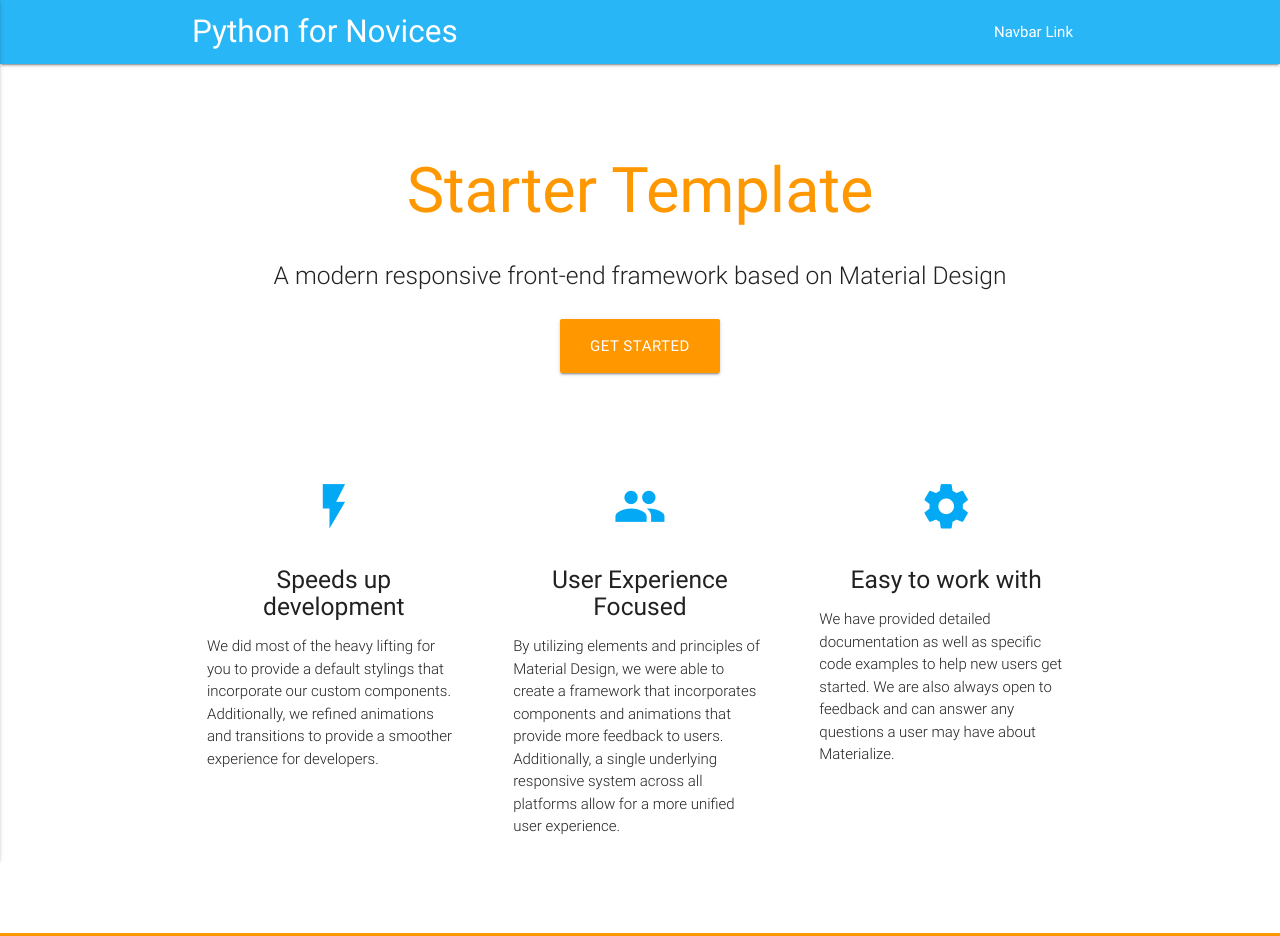
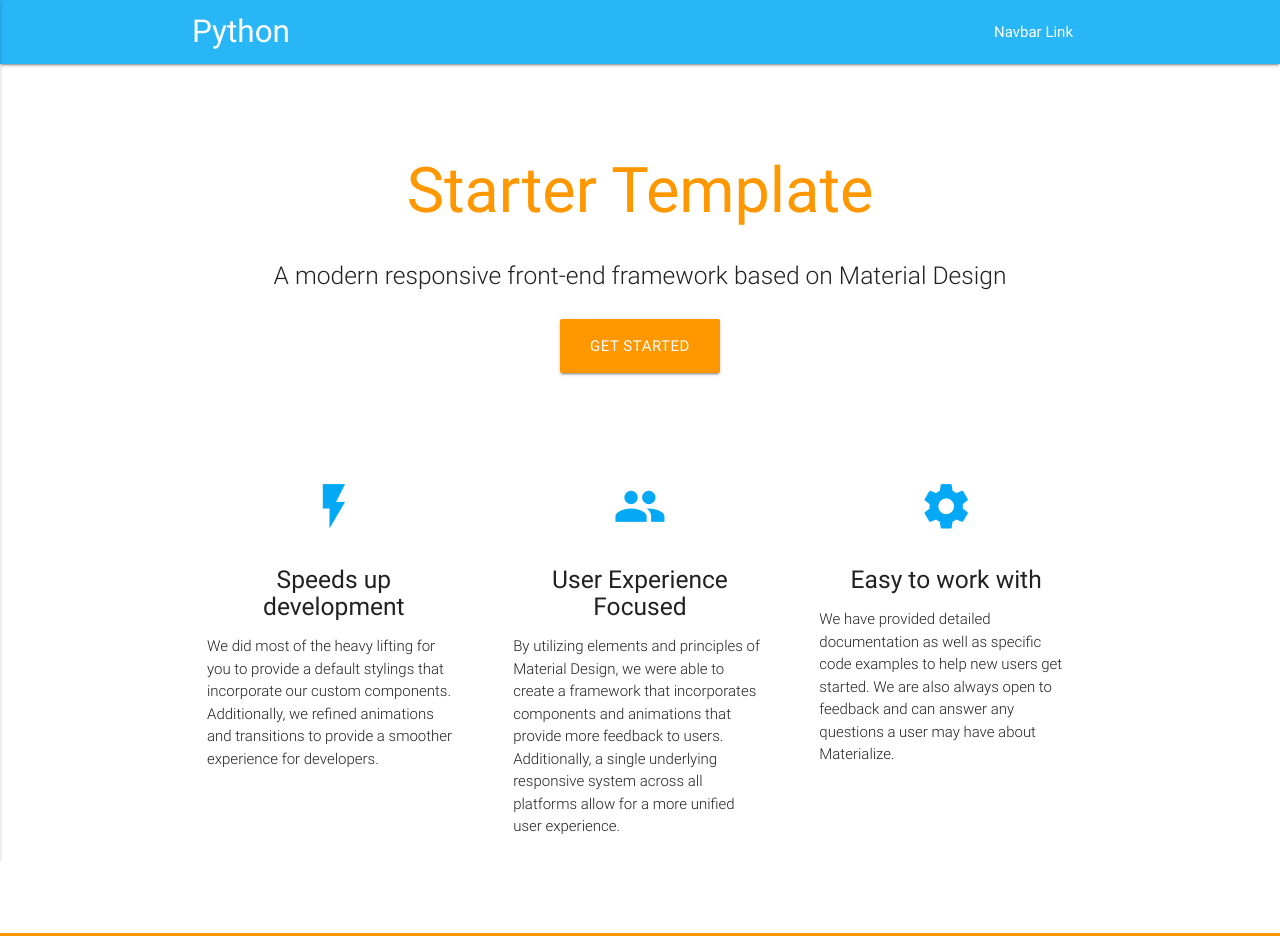
Before and after one commit to vishnupoothery/Project-Broccoli, a plain HTML site: page index.html in a window 1280 px wide. Shown: the top 936 px of the page. Drawn offline with nearby package versions, Linux system fonts and the light colour scheme.

Commit message:
minor fixes

```diff
--- a/index.html
+++ b/index.html
@@ -13,7 +13,7 @@
 <body>
   <div class="navbar-fixed">
   <nav class="light-blue lighten-1" role="navigation">
-    <div class="nav-wrapper container"><a id="logo-container" href="#" class="brand-logo">Python for Novices</a>
+    <div class="nav-wrapper container"><a id="logo-container" href="#" class="brand-logo">Python</a>
       <ul class="right hide-on-med-and-down">
         <li><a href="#">Navbar Link</a></li>
       </ul>
```
